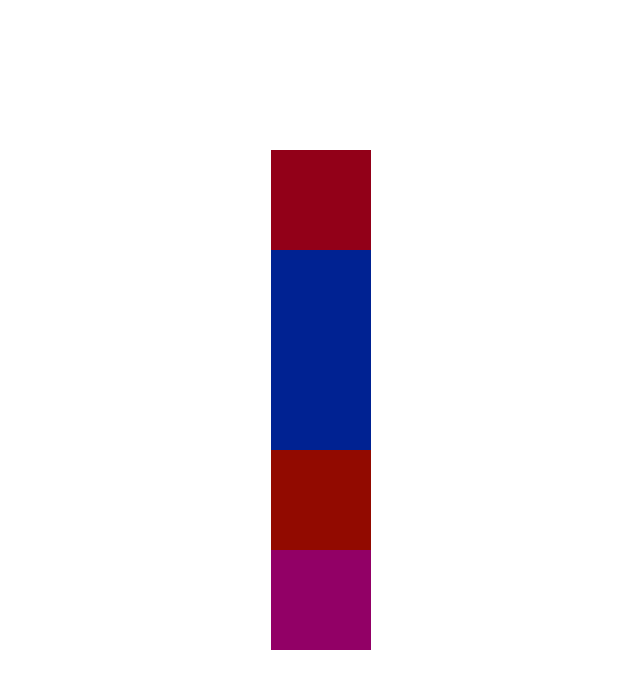
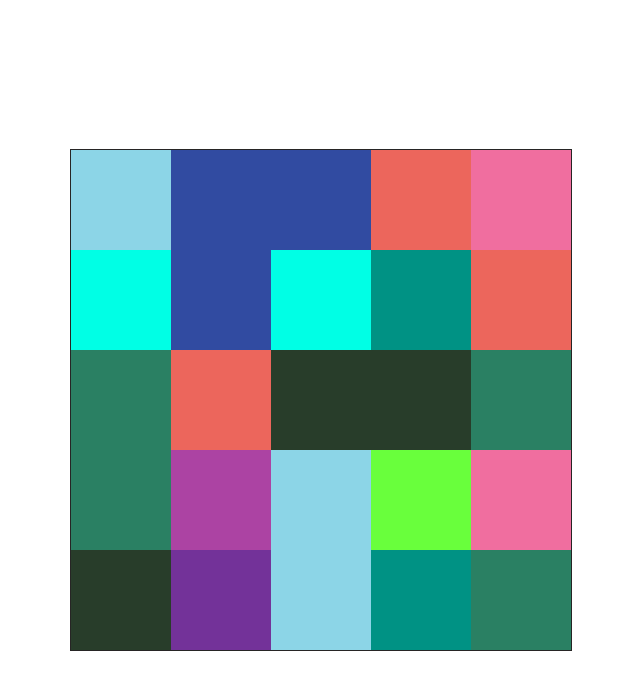
Before and after one commit to AtsuSuzu-R/react-train-1, a React (Vite) app: page / in a window 1280 px wide. Shown: the top 690 px of the page, without its empty margins (319-959 px from the left). Built offline with nearby package versions, Linux system fonts and the light colour scheme.

Commit message:
10/9 ColorBox完成

```diff
--- a/src/App.jsx
+++ b/src/App.jsx
@@ -10,17 +10,17 @@ import ColorBoxGrid from "./ColorBoxGrid";
 
 const colors = [
   "#009284ff",
-  "#00880bff",
-  "#928400ff",
-  "#0c9200ff",
-  "#002292ff",
-  "#5d0092ff",
-  "#920086ff",
-  "#920066ff",
-  "#920018ff",
-  "#229200ff",
-  "#920a00ff",
-  "#009284ff",
+  "#283d2aff",
+  "#fff06aff",
+  "#2a8063ff",
+  "#314ba1ff",
+  "#733299ff",
+  "#ac43a3ff",
+  "#f06e9fff",
+  "#8cd5e7ff",
+  "#69ff3cff",
+  "#ec665cff",
+  "#00ffe5ff",
 ];
 
 function App() {
--- a/src/ColorBox.css
+++ b/src/ColorBox.css
@@ -1,4 +1,4 @@
 .ColorBox {
-  width: 100px;
-  height: 100px;
+  width: 20%;
+  height: 20%;
 }
--- /dev/null
+++ b/src/ColorBoxGrid.css
@@ -0,0 +1,7 @@
+.gridColor {
+  width: 500px;
+  height: 500px;
+  border: 1px solid rgb(39, 37, 37);
+  display: flex;
+  flex-wrap: wrap;
+}
--- a/src/ColorBoxGrid.jsx
+++ b/src/ColorBoxGrid.jsx
@@ -1,13 +1,14 @@
 import ColorBox from "./ColorBox";
+import "./ColorBoxGrid.css";
 
 export default function ({ colors }) {
+  const boxes = [];
+  for (let i = 0; i < 25; i++) {
+    boxes.push(<ColorBox colors={colors} />);
+  }
   return (
     <>
-      <ColorBox colors={colors} />
-      <ColorBox colors={colors} />
-      <ColorBox colors={colors} />
-      <ColorBox colors={colors} />
-      <ColorBox colors={colors} />
+      <div className="gridColor">{boxes}</div>
     </>
   );
 }
```
